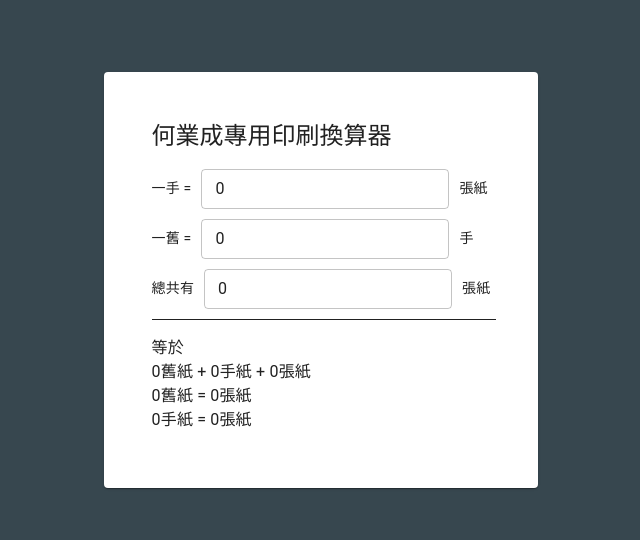
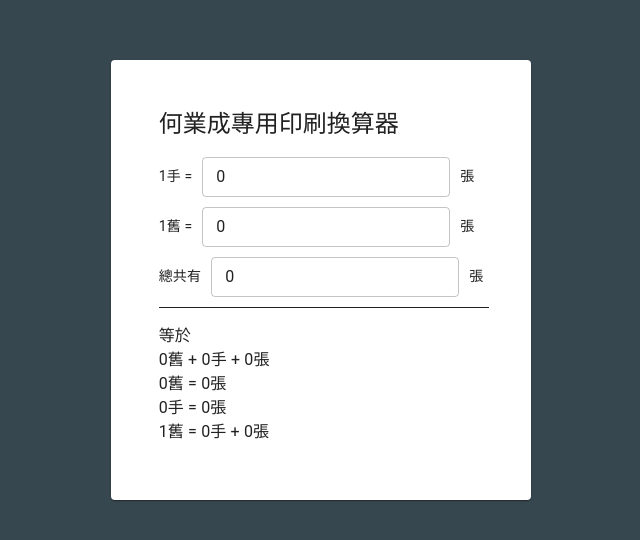
Before and after one commit to johnnyn2/paper-calculator, a React (Create React App) app: page / in a window 1280 px wide. Shown: the part 120-660 px from the top of the page, without its empty margins (319-959 px from the left). Built offline with nearby package versions, Linux system fonts and the light colour scheme.

Commit message:
update ui and logic

```diff
--- a/src/App.js
+++ b/src/App.js
@@ -1,11 +1,10 @@
-import logo from './logo.svg';
 import './App.css';
 import React, { useState } from 'react';
-import { TextField, Typography, Box, Horiz, CardContent, Card } from '@mui/material';
+import { TextField, Typography, Box, CardContent, Card } from '@mui/material';
 
 const initState = {
   paperPerHand: 0,
-  handPerShard: 0,
+  paperPerShard: 0,
   totalShard: 0,
   totalHandShard: 0,
   totalPaper: 0,
@@ -31,26 +30,26 @@ function App() {
 
   const {
     paperPerHand,
-    handPerShard,
+    paperPerShard,
     totalPaper,
   } = state;
-  const totalPaperShard = paperPerHand * handPerShard;
-  const totalShard = totalPaperShard != 0 ? Math.floor(totalPaper / totalPaperShard) : 0;
-  const totalHand = paperPerHand != 0 ? Math.floor(totalPaper / paperPerHand) : 0;
-  const totalShardPaper = totalShard * handPerShard * paperPerHand;
+
+  const totalShard = paperPerShard != 0 ? Math.floor(totalPaper / paperPerShard) : 0;
+  const totalShardPaper = totalShard * paperPerShard;
   const remainHand = paperPerHand != 0 ?
     Math.floor((totalPaper - totalShardPaper) / paperPerHand)
     : 0;
+  const handPerShard = paperPerHand != 0 ? Math.floor(paperPerShard / paperPerHand) : 0;
+  const remainShardPaper = paperPerShard - handPerShard * paperPerHand;
   const totalRemainHandPaper = remainHand * paperPerHand;
-  const remainPaper =  totalPaper - totalHand * paperPerHand;
-
+  const remainPaper =  totalPaper - totalShard * paperPerShard - remainHand * paperPerHand;
   return (
     <Box className="outer-container">
       <Card sx={{padding: '2rem'}}>
         <CardContent>
           <Typography sx={{paddingBottom: '1rem'}} variant='h5'>何業成專用印刷換算器</Typography>
           <Box className="container">
-            <Typography variant="body2">一手 = </Typography>
+            <Typography variant="body2">1手 = </Typography>
             <TextField
               type="number"
               value={paperPerHand}
@@ -61,19 +60,19 @@ function App() {
                 inputProps: {min: 0}
               }}
               name="paperPerHand"/>
-            <Typography variant="body2">張紙</Typography>
+            <Typography variant="body2">張</Typography>
           </Box>
           <Box className="container" sx={{marginY: '10px'}}>
-            <Typography variant="body2">一舊 = </Typography>
+            <Typography variant="body2">1舊 = </Typography>
             <TextField
                 type="number"
-                value={handPerShard}
+                value={paperPerShard}
                 onChange={onChange}
                 size="small"
                 sx={{marginX: '10px'}}
-                name="handPerShard"/>
+                name="paperPerShard"/>
             <Typography variant="body2">
-            手
+            張
             </Typography>
           </Box>
           <Box className="container" sx={{marginY: '10px'}}>
@@ -88,14 +87,15 @@ function App() {
                 sx={{marginX: '10px'}}
                 name="totalPaper"/>
             <Typography variant="body2">
-              張紙
+              張
             </Typography>
           </Box>
           <div className="divider"></div>
           <Typography sx={{marginTop: '1rem'}}>等於</Typography>
-          <Typography>{totalShard}舊紙 + {remainHand}手紙 + {remainPaper}張紙</Typography>
-          <Typography>{totalShard}舊紙 = {totalShardPaper}張紙</Typography>
-          <Typography>{remainHand}手紙 = {totalRemainHandPaper}張紙</Typography>
+          <Typography>{totalShard}舊 + {remainHand}手 + {remainPaper}張</Typography>
+          <Typography>{totalShard}舊 = {totalShardPaper}張</Typography>
+          <Typography>{remainHand}手 = {totalRemainHandPaper}張</Typography>
+          <Typography>1舊 = {handPerShard}手 + {remainShardPaper}張</Typography>
         </CardContent>
       </Card>
     </Box>
```
Also changed, not shown: 2 other files (tests, documents, lock files or other folders).
